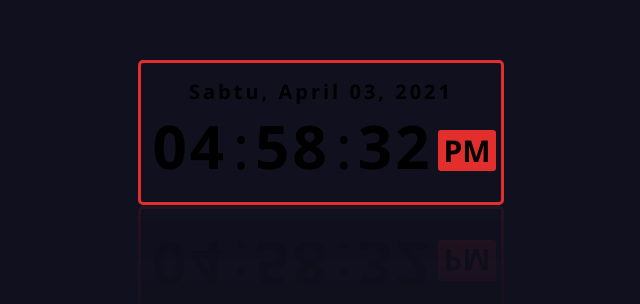
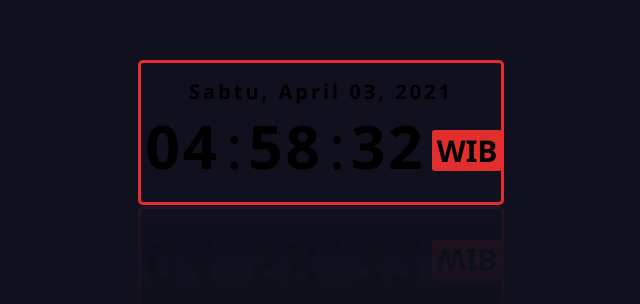
Before and after one commit to mhmdzcky/zxyjam.github.io, a plain HTML site: page index.html in a window 1280 px wide. Shown: the part 268-572 px from the top of the page, without its empty margins (319-959 px from the left). Drawn offline with Linux system fonts and the light colour scheme.

Commit message:
ganti waktu

```diff
--- a/index.html
+++ b/index.html
@@ -35,7 +35,7 @@
           pe = 'WIB';
 
         if (hou >= 12) {
-          pe = 'PM';
+          pe = 'WIB';
         }
         if (hou == 0) {
           hou = 12;
```
